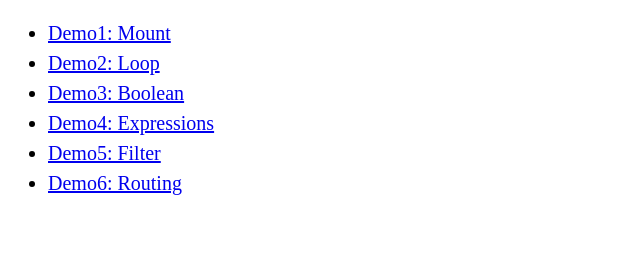
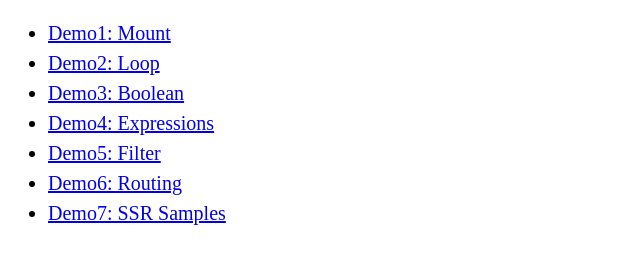
Before and after one commit to kkeeth/riot-demos, a plain HTML site: page index.html in a window 1280 px wide. Shown: the part 48-312 px from the top of the page, without its empty margins (0-640 px from the left). Drawn offline with Linux system fonts and the light colour scheme.

Commit message:
docs: add link of SSR

```diff
--- a/index.html
+++ b/index.html
@@ -17,4 +17,5 @@
    <li><a href="./expressions/">Demo4: Expressions</a></li>
    <li><a href="./filter/">Demo5: Filter</a></li>
    <li><a href="./routing/">Demo6: Routing</a></li>
+   <li><a href="./ssr/">Demo7: SSR Samples</a></li>
 </ul>
```
Also changed, not shown: 1 other file.
